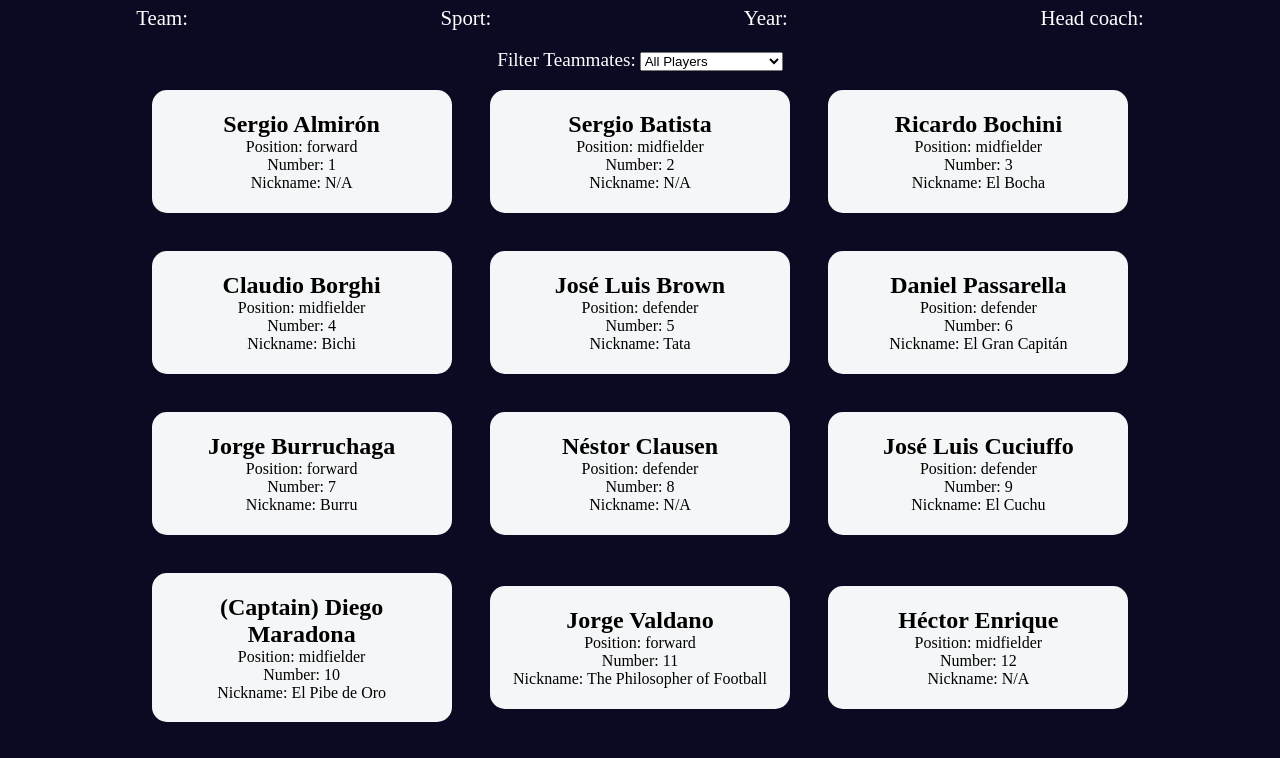
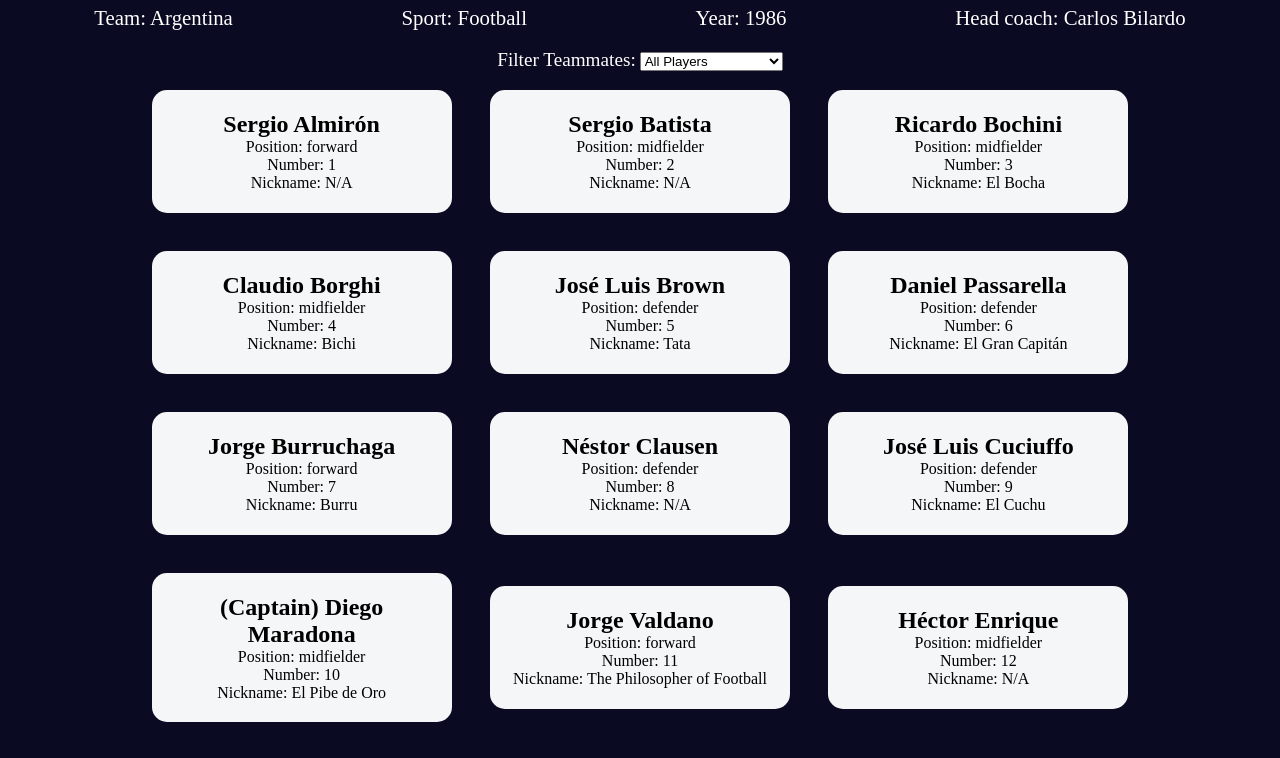
Before and after one commit to SamitSaha/FootBall-Team-Cards, a plain HTML site: page index.html in a window 1280 px wide. Shown: the part 83-841 px from the top of the page. Drawn offline with Linux system fonts and the light colour scheme.

Commit message:
project done.

```diff
--- a/index.html
+++ b/index.html
@@ -160,7 +160,7 @@
         </div>
       </div>
     </main>
-    <footer>&copy; freeCodeCamp</footer>
+    <footer>&copy; SAMIT SAHA</footer>
     <script src="./script.js"></script>
   </body>
 </html>
--- a/script.js
+++ b/script.js
@@ -0,0 +1,229 @@
+const teamName = document.getElementById("team");
+const typeOfSport = document.getElementById("sport");
+const worldCupYear = document.getElementById("year");
+const headCoach = document.getElementById("head-coach");
+const playerCards = document.getElementById("player-cards");
+const playersDropdownList = document.getElementById("players");
+const myFavoriteFootballTeam = {
+  team: "Argentina",
+  sport: "Football",
+  year: 1986,
+  isWorldCupWinner: true,
+  headCoach: {
+    coachName: "Carlos Bilardo",
+    matches: 7,
+  },
+  players: [
+    {
+      name: "Sergio Almirón",
+      position: "forward",
+      number: 1,
+      isCaptain: false,
+      nickname: null,
+    },
+    {
+      name: "Sergio Batista",
+      position: "midfielder",
+      number: 2,
+      isCaptain: false,
+      nickname: null,
+    },
+    {
+      name: "Ricardo Bochini",
+      position: "midfielder",
+      number: 3,
+      isCaptain: false,
+      nickname: "El Bocha",
+    },
+    {
+      name: "Claudio Borghi",
+      position: "midfielder",
+      number: 4,
+      isCaptain: false,
+      nickname: "Bichi",
+    },
+    {
+      name: "José Luis Brown",
+      position: "defender",
+      number: 5,
+      isCaptain: false,
+      nickname: "Tata",
+    },
+    {
+      name: "Daniel Passarella",
+      position: "defender",
+      number: 6,
+      isCaptain: false,
+      nickname: "El Gran Capitán",
+    },
+    {
+      name: "Jorge Burruchaga",
+      position: "forward",
+      number: 7,
+      isCaptain: false,
+      nickname: "Burru",
+    },
+    {
+      name: "Néstor Clausen",
+      position: "defender",
+      number: 8,
+      isCaptain: false,
+      nickname: null,
+    },
+    {
+      name: "José Luis Cuciuffo",
+      position: "defender",
+      number: 9,
+      isCaptain: false,
+      nickname: "El Cuchu",
+    },
+    {
+      name: "Diego Maradona",
+      position: "midfielder",
+      number: 10,
+      isCaptain: true,
+      nickname: "El Pibe de Oro",
+    },
+    {
+      name: "Jorge Valdano",
+      position: "forward",
+      number: 11,
+      isCaptain: false,
+      nickname: "The Philosopher of Football",
+    },
+    {
+      name: "Héctor Enrique",
+      position: "midfielder",
+      number: 12,
+      isCaptain: false,
+      nickname: null,
+    },
+    {
+      name: "Oscar Garré",
+      position: "defender",
+      number: 13,
+      isCaptain: false,
+      nickname: null,
+    },
+    {
+      name: "Ricardo Giusti",
+      position: "midfielder",
+      number: 14,
+      isCaptain: false,
+      nickname: null,
+    },
+    {
+      name: "Luis Islas",
+      position: "goalkeeper",
+      number: 15,
+      isCaptain: false,
+      nickname: "El loco",
+    },
+    {
+      name: "Julio Olarticoechea",
+      position: "defender",
+      number: 16,
+      isCaptain: false,
+      nickname: null,
+    },
+    {
+      name: "Pedro Pasculli",
+      position: "forward",
+      number: 17,
+      isCaptain: false,
+      nickname: null,
+    },
+    {
+      name: "Nery Pumpido",
+      position: "goalkeeper",
+      number: 18,
+      isCaptain: false,
+      nickname: null,
+    },
+    {
+      name: "Oscar Ruggeri",
+      position: "defender",
+      number: 19,
+      isCaptain: false,
+      nickname: "El Cabezón",
+    },
+    {
+      name: "Carlos Tapia",
+      position: "midfielder",
+      number: 20,
+      isCaptain: false,
+      nickname: null,
+    },
+    {
+      name: "Marcelo Trobbiani",
+      position: "midfielder",
+      number: 21,
+      isCaptain: false,
+      nickname: "Calesita",
+    },
+    {
+      name: "Héctor Zelada",
+      position: "goalkeeper",
+      number: 22,
+      isCaptain: false,
+      nickname: null,
+    },
+  ],
+};
+
+Object.freeze(myFavoriteFootballTeam);
+const { sport, team, year, players } = myFavoriteFootballTeam;
+const { coachName } = myFavoriteFootballTeam.headCoach;
+
+typeOfSport.textContent = sport;
+teamName.textContent = team;
+worldCupYear.textContent = year;
+headCoach.textContent = coachName;
+
+const setPlayerCards = (arr = players) => {
+  playerCards.innerHTML += arr
+    .map(
+      ({ name, position, number, isCaptain, nickname }) =>
+        `
+        <div class="player-card">
+          <h2>${name} ${isCaptain ? "(Captain)" : ""}</h2>
+          <p>Position: ${position}</p>
+          <p>Number: ${number}</p>
+          <p>Nickname: ${nickname !== null ? nickname : "N/A"}</p>
+        </div>
+      `
+    )
+    .join("");
+};
+
+playersDropdownList.addEventListener("change", (e) => {
+  playerCards.innerHTML = "";
+
+  switch (e.target.value) {
+    case "nickname":
+      setPlayerCards(players.filter((player) => player.nickname !== null));
+      break;
+    case "forward":
+      setPlayerCards(players.filter((player) => player.position === "forward"));
+      break;
+    case "midfielder":
+      setPlayerCards(
+        players.filter((player) => player.position === "midfielder")
+      );
+      break;
+    case "defender":
+      setPlayerCards(
+        players.filter((player) => player.position === "defender")
+      );
+      break;
+    case "goalkeeper":
+      setPlayerCards(
+        players.filter((player) => player.position === "goalkeeper")
+      );
+      break;
+
+    default:
+      setPlayerCards();
+      break;
+  }
+});
```
Also changed, not shown: image copy 2.png (added), image copy.png (added), image.png (added), 1 other file.
